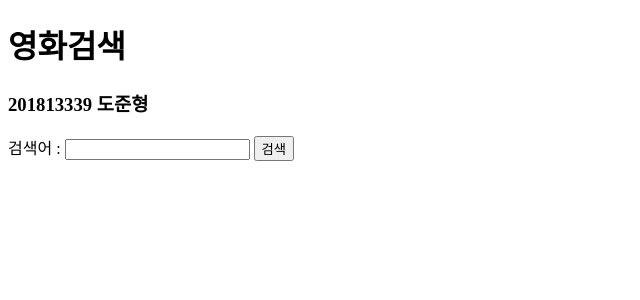
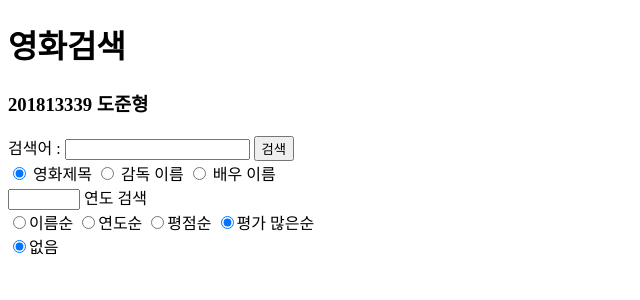
Before and after one commit to kazakan/database_final_project, a Flask app: template web/flaskr/templates/base.html in a window 1280 px wide. Shown: the top 300 px of the page, without its empty margins (0-640 px from the left). Run offline with Flask 2, Linux system fonts and the light colour scheme; the template is opened without the code that fills it, so the values that code supplies are empty.

Commit message:
Feat : Add search (only display)

```diff
--- a/web/flaskr/app.py
+++ b/web/flaskr/app.py
@@ -8,11 +8,19 @@ app = Flask(__name__)
 
 db, _ = init_db()
 
+# get all countries
+all_country = []
+
 @app.route("/", methods=('GET', 'POST'))
 def index():
     movieList = []
+    global all_country
+    if len(all_country) == 0:
+        _.execute("select distinct(country) from where_made")
+        all_country = [x[0] for x in _.fetchall()]
+
     if request.method == "GET":
-        return render_template("base.html", movie_list=movieList)
+        return render_template("base.html", movie_list=movieList,all_country=all_country)
     elif request.method == "POST":
         cur = db.cursor(pymysql.cursors.DictCursor)
         query = request.form.get('query')
@@ -52,7 +60,7 @@ def index():
                 genre_short = ','.join([ c['genre'] for c in res])
                 movieList[idx]['genre'] = genre_short
 
-        return render_template('base.html', movie_list=movieList)
+        return render_template('base.html', movie_list=movieList,all_country = all_country)
 
 @app.route("/detail")
 def detail():
--- a/web/flaskr/templates/base.html
+++ b/web/flaskr/templates/base.html
@@ -20,6 +20,24 @@
     <form action="/" method="post">
         검색어 : <input type="text" name="query">
         <input type="submit" value="검색">
+        <br>
+        <label><input type="radio" name="searchby" value="mvname" checked> 영화제목</label>
+        <label><input type="radio" name="searchby" value="drname"> 감독 이름</label>
+        <label><input type="radio" name="searchby" value="acname"> 배우 이름</label>
+        <br>
+        <label><input type="number" name="year" min="1895" max="2030"> 연도 검색 </label>
+        <br>
+        <label><input type="radio" name="orderby" value="name">이름순</label>
+        <label><input type="radio" name="orderby" value="year">연도순</label>
+        <label><input type="radio" name="orderby" value="rating">평점순</label>
+        <label><input type="radio" name="orderby" value="watched" checked>평가 많은순</label>
+        <br>
+        <label><input type="radio" name="countryfilter" value="noapply" checked>없음</label>
+        {% for ctr in all_country %}
+        <label><input type="radio" name="countryfilter" value="{{ctr}}">{{ctr}}</label>
+        {% endfor %}
+        <br>
+
     </form>
 
     <div>
```
